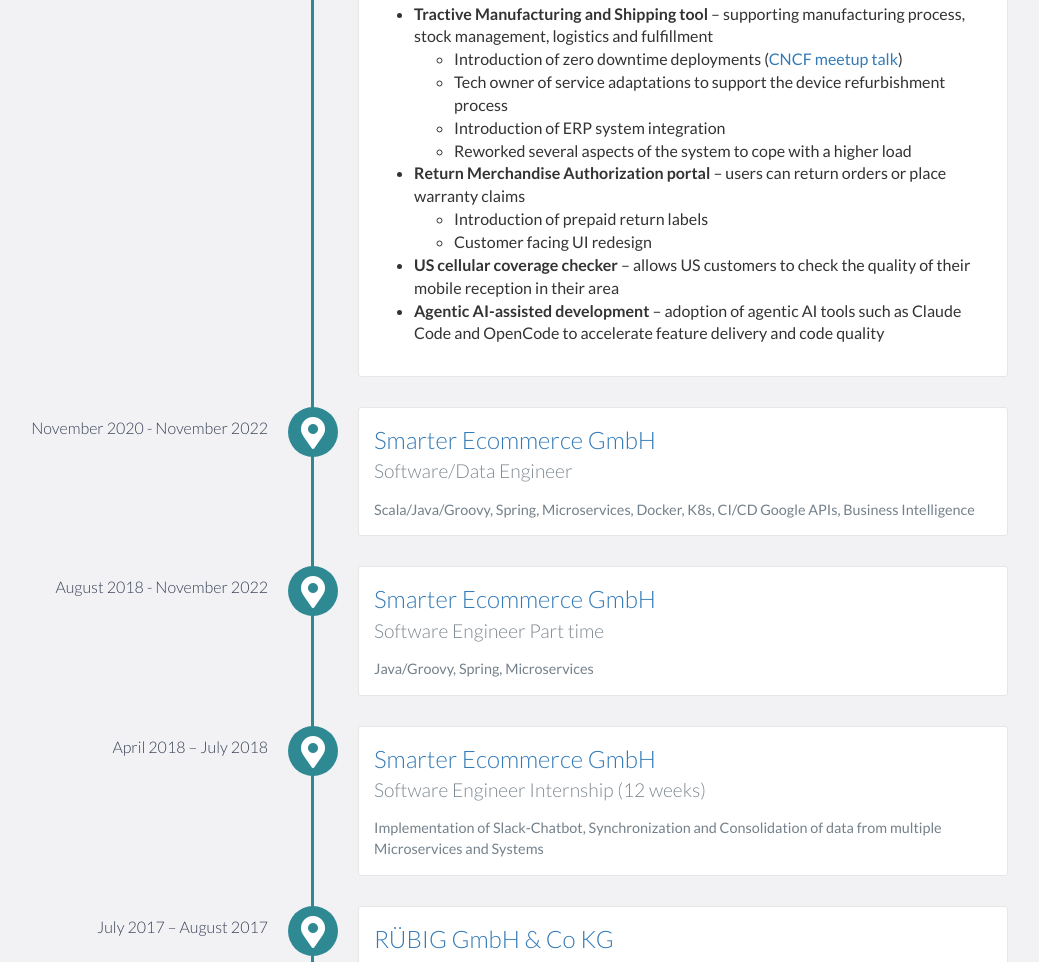
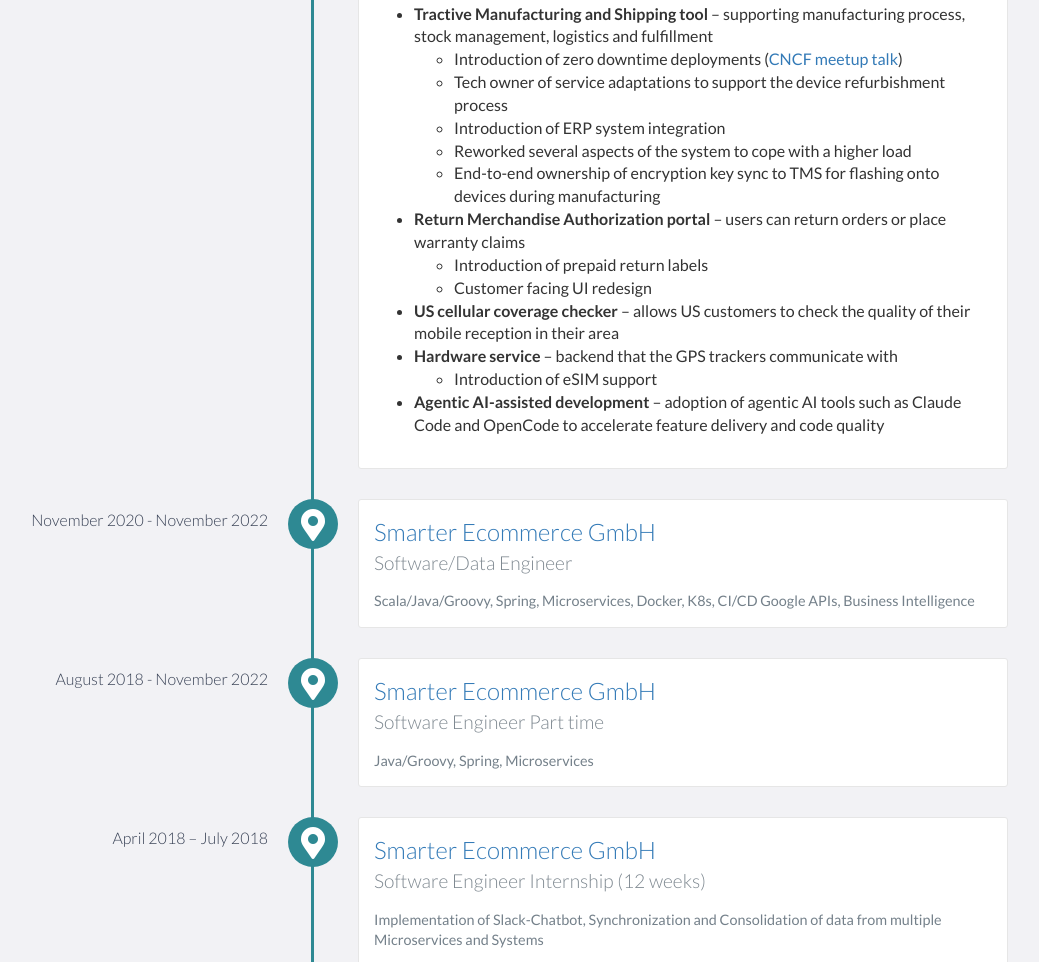
Before and after one commit to Geanik/geanik.github.io, a website: page index.html in a window 1280 px wide. Shown: the part 1551-2513 px from the top of the page, without its empty margins (132-1171 px from the left). Drawn offline with nearby package versions, Linux system fonts and the light colour scheme.

Commit message:
Add hardware service, eSIM support, and encryption key sync details

```diff
--- a/index.html
+++ b/index.html
@@ -127,6 +127,7 @@
                             <li>Tech owner of service adaptations to support the device refurbishment process</li>
                             <li>Introduction of ERP system integration</li>
                             <li>Reworked several aspects of the system to cope with a higher load</li>
+                            <li>End-to-end ownership of encryption key sync to TMS for flashing onto devices during manufacturing</li>
                         </ul>
                     <li><b>Return Merchandise Authorization portal</b> – users can return orders or place warranty claims</li>
                     <ul>
@@ -134,6 +135,10 @@
                         <li>Customer facing UI redesign</li>
                     </ul>
                     <li><b>US cellular coverage checker</b> – allows US customers to check the quality of their mobile reception in their area</li>
+                    <li><b>Hardware service</b> – backend that the GPS trackers communicate with</li>
+                    <ul>
+                        <li>Introduction of eSIM support</li>
+                    </ul>
                     <li><b>Agentic AI-assisted development</b> – adoption of agentic AI tools such as Claude Code and OpenCode to accelerate feature delivery and code quality</li>
                 </ul>
             </div>
```
